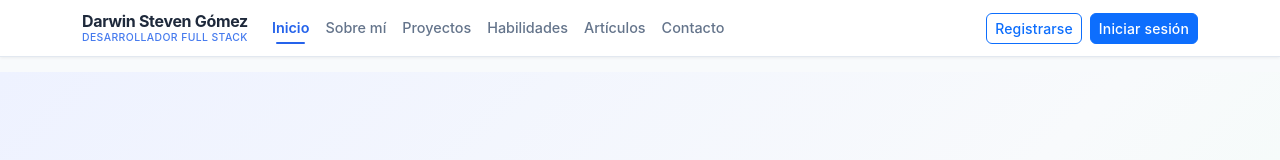
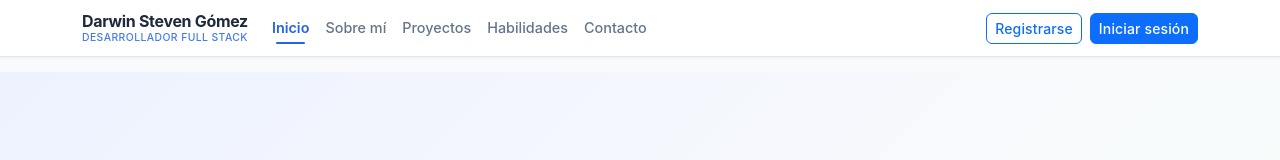
Before and after one commit to Dstevengmz/Blog-Personal-Frontend, a React (Vite) app: page / in a window 1280 px wide. Shown: the top 160 px of the page. Built offline with nearby package versions, Linux system fonts and the light colour scheme; no server answers.

Commit message:
sin articulos temporal

```diff
--- a/src/components/AppNavbar.jsx
+++ b/src/components/AppNavbar.jsx
@@ -78,9 +78,6 @@ function AppNavbar() {
             <Nav.Link as={Link} to="/#habilidades" onClick={closeMenu} className={homeLinkClass("habilidades")}>
               Habilidades
             </Nav.Link>
-            <Nav.Link as={NavLink} to="/articulos" onClick={closeMenu}>
-              Artículos
-            </Nav.Link>
             <Nav.Link as={NavLink} to="/contacto" onClick={closeMenu}>
               Contacto
             </Nav.Link>
```
